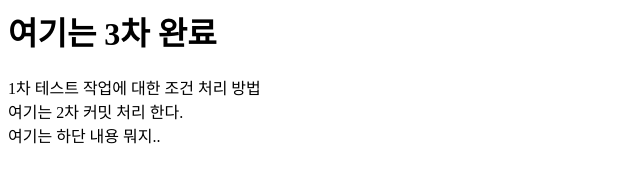
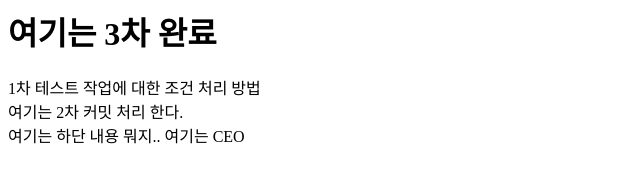
Before and after one commit to KIM-KangNyun/project, a plain HTML site: page index.html in a window 1280 px wide. Shown: the full height of the page, 0-640 px from the left. Drawn offline with Linux system fonts and the light colour scheme.

Commit message:
ceo 등록

```diff
--- a/index.html
+++ b/index.html
@@ -18,7 +18,7 @@
 
     <div class="foot">
         여기는 하단 내용  뭐지..
-
+        여기는 CEO
     </div>
 </body>
 </html>
```
